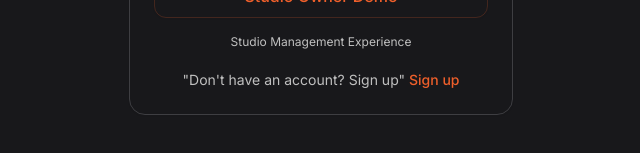
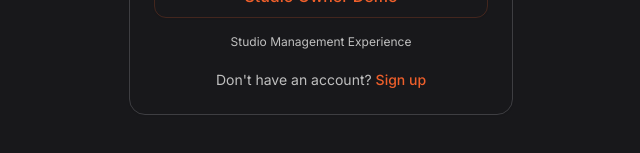
Before and after one commit to CaboAi/cabo-fit-pass, a Next.js app: page /auth/signin in a window 1280 px wide. Shown: the part 621-774 px from the top of the page, without its empty margins (319-959 px from the left). Built offline with nearby package versions, Linux system fonts and the light colour scheme.

Commit message:
fix: remove unescaped quotes in signin page

```diff
--- a/app/auth/signin/page.tsx
+++ b/app/auth/signin/page.tsx
@@ -176,7 +176,7 @@ export default function SignInPage() {
 
             <div className="text-center">
               <p className="text-sm text-muted-foreground">
-              "Don&apos;t have an account? Sign up"{' '}
+                Don&apos;t have an account?{' '}
                 <a href="#" className="text-primary underline-offset-4 hover:underline font-medium">
                   Sign up
                 </a>
```
